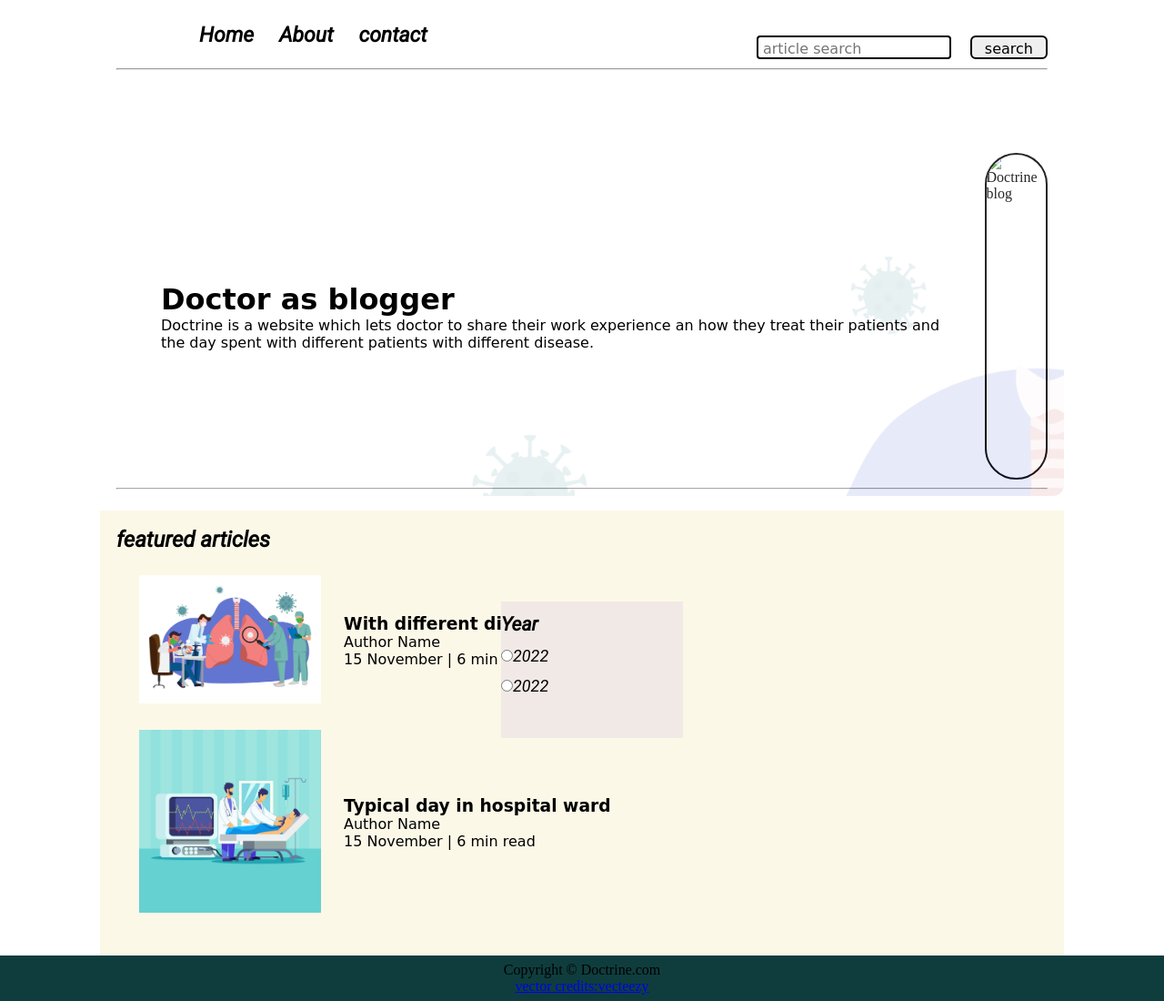
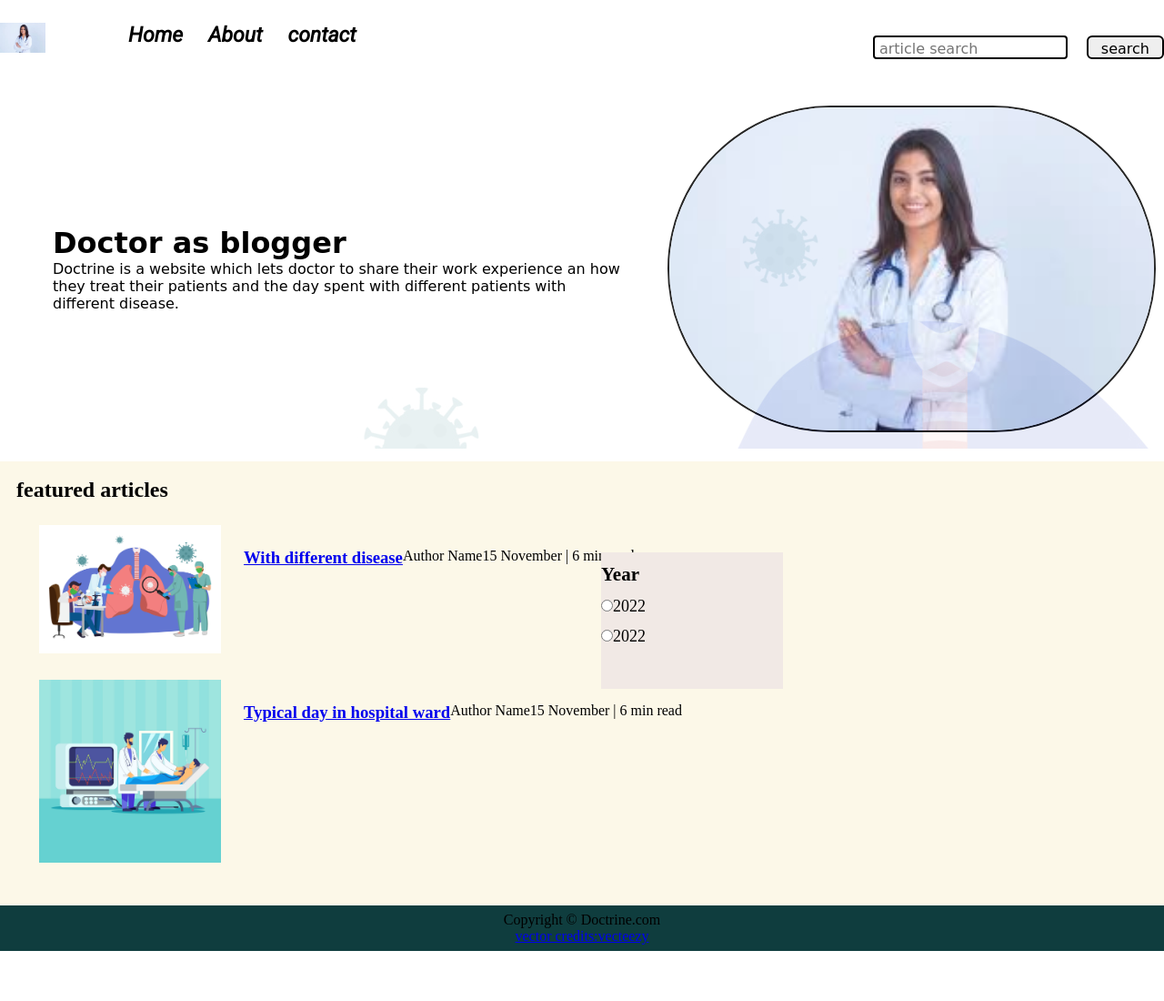
Before and after one commit to 25priya05/medico-blog, a plain HTML site: page index.html in a window 1280 px wide. Shown: the whole page at 91% size. After the commit the page ends 1045 px from the top, so only its background shows below. Drawn offline with Linux system fonts and the light colour scheme; files whose address does not match are found by name.

Commit message:
initial commit

```diff
--- a/index.html
+++ b/index.html
@@ -12,10 +12,10 @@
 </head>
 
 <body>
-    <nav class="navigation max-width-1 m-auto">
+    <nav class="navigation">
         <div class=" nav-left">
             <a href="/">
-                <span> <img src="img/doctor.svg/doctor.png" width="50px" alt=""></span>
+                <span> <img src="Images/medicoblogimg.jpeg" width="50px" alt=""></span>
             </a>
             <ul>
                 <li><a href="/">Home</a></li>
@@ -34,11 +34,9 @@
         </div>
 
     </nav>
-    <div class="max-width-1 m-auto">
-        <hr>
-    </div>
-    <div class="m-auto content max-width-1  my-2"></div>
-    <div class="content max-width-1 m-auto">
+
+
+    <div class="content">
 
         <div class="content-left">
             <h1>Doctor as blogger</h1>
@@ -46,14 +44,12 @@
                 and the day spent with different patients with different disease. </p>
         </div>
         <div class="content-right">
-            <img src="img/home.svg/vecteezy_doctors-and-nurses-illustration_10314959.jpg" alt="Doctrine blog">
+            <img src="Images/medicoblogimg.jpeg" alt="Doctrine blog">
         </div>
 
     </div>
-    <div class="max-width-1 m-auto">
-        <hr>
-    </div>
-    <div class="home-articles max-width-1 m-auto font2">
+
+    <div class="home-articles">
         <div class="year-box">
            <div> <h3>Year</h3></div>
             <div><input type="radio" name="year" id="">2022</div>
@@ -66,7 +62,7 @@
                 <img src="img/2.svg/vecteezy_a-group-of-doctors-examining-the-lungs-affected-by-the_5611251_441/vecteezy_a-group-of-doctors-examining-the-lungs-affected-by-the_5611251.jpg"
                     alt="article">
             </div>
-            <div class="home-article-content font1">
+            <div class="home-article">
                 <a href="/blogpost.html">
                     <h3>With different disease</h3>
                 </a>
@@ -80,7 +76,7 @@
                 <img src="img/3.svg/vecteezy_doctors-visiting-patient-lying-on-hospital-bed-illustration-concept_2805097/Doctors_visiting_patient_lying_on_hospital_bed_illustration_concept_generated.jpg"
                     alt="article">
             </div>
-            <div class="home-article-content font1">
+            <div class="home-article">
                 <a href="/blogpost.html ">
                     <h3>Typical day in hospital ward</h3>
                 </a>
```
Also changed, not shown: Images/medicoblogimg.jpeg (added).
